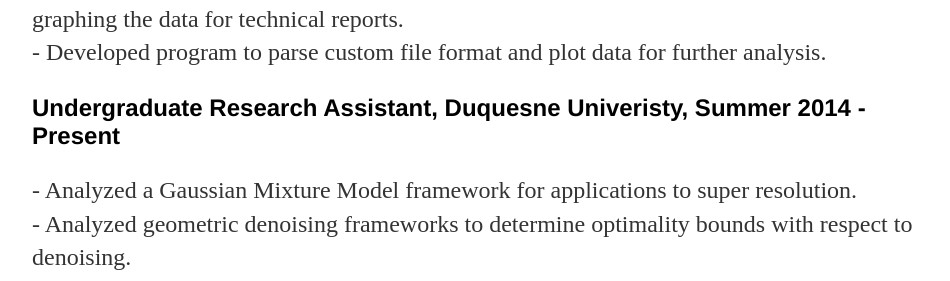
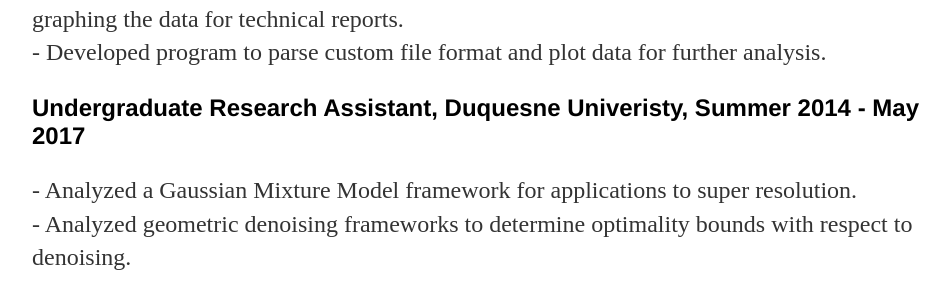
Before and after one commit to BradySheehan/bradysheehan, a Jekyll site: the page built from cv/index.html, in a window 1280 px wide and 900 px high, scrolled down 566 px. Shown: the part 166-447 px from the top of the window, without its empty margins (160-1110 px from the left). Built offline with Jekyll 4.4.1, drawn with Linux system fonts in a browser that asks for light colours; some of the changed text lies outside the part shown.

Commit message:
updated home page and CV includign adding one talk

```diff
--- a/cv/index.html
+++ b/cv/index.html
@@ -24,7 +24,7 @@
 			- Developed program to parse custom file format and plot data for further analysis.
 		</p>
 
-	<h3>Undergraduate Research Assistant, Duquesne Univeristy, Summer 2014 - Present</h3>
+	<h3>Undergraduate Research Assistant, Duquesne Univeristy, Summer 2014 - May 2017</h3>
 		<p>
 			- Analyzed a Gaussian Mixture Model framework for applications to super resolution. <br>
 			- Analyzed geometric denoising frameworks to determine optimality bounds with respect to denoising. <br>
@@ -95,7 +95,10 @@
 
 	<h3>Posters</h3>
 		<p>
-			<strong><a href="posters/urpposter2016.pdf">Optimality Bounds for Recovering Geometric Information in Images</a></strong>, Duquesne University URP (2016).
+			<strong><a href="posters/urpposter2017.pdf">Geometry in Patch Based Non-local Denoising Algorithms</a></strong>, Duquesne University URSS (2017).
+		</p>
+		<p>
+			<strong><a href="posters/urpposter2016.pdf">Optimality Bounds for Recovering Geometric Information in Images</a></strong>, Duquesne University URSS (2016).
 		</p>
 		<p>
 			<strong><a href="posters/urpposter2014.pdf">Fusion of Exposure Bracketed Pairs</a></strong>, Duquesne University URP (2014).
--- a/index.html
+++ b/index.html
@@ -13,6 +13,7 @@
 		<strong> Billiard Player. </strong> </br>
 		<strong> Avid Quora User. </strong> </br>
 		<strong> Volunteer. </strong> </br>
+		<strong> Proud Graduate of Duquesne University. </strong> </br>
 	</p>
 
 </div><!-- /.blurb -->
```
Also changed, not shown: 1 other file.
